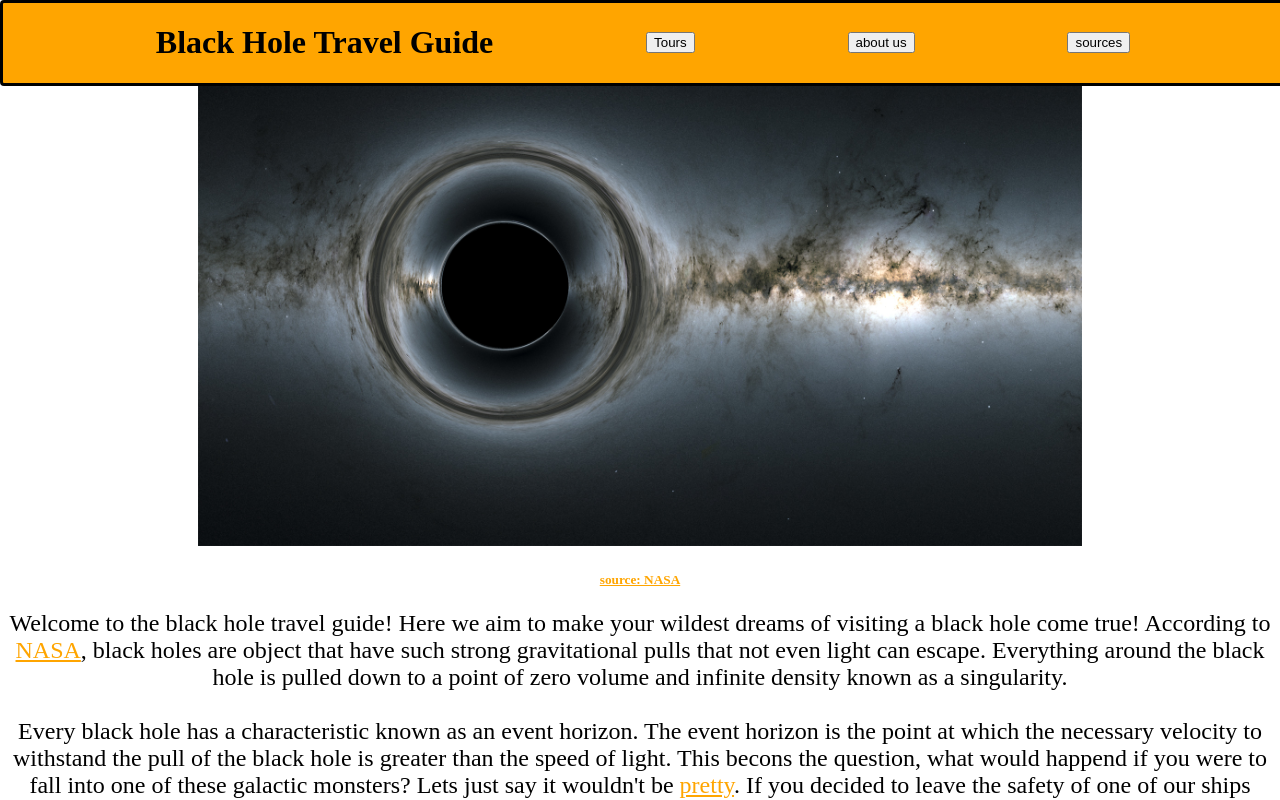
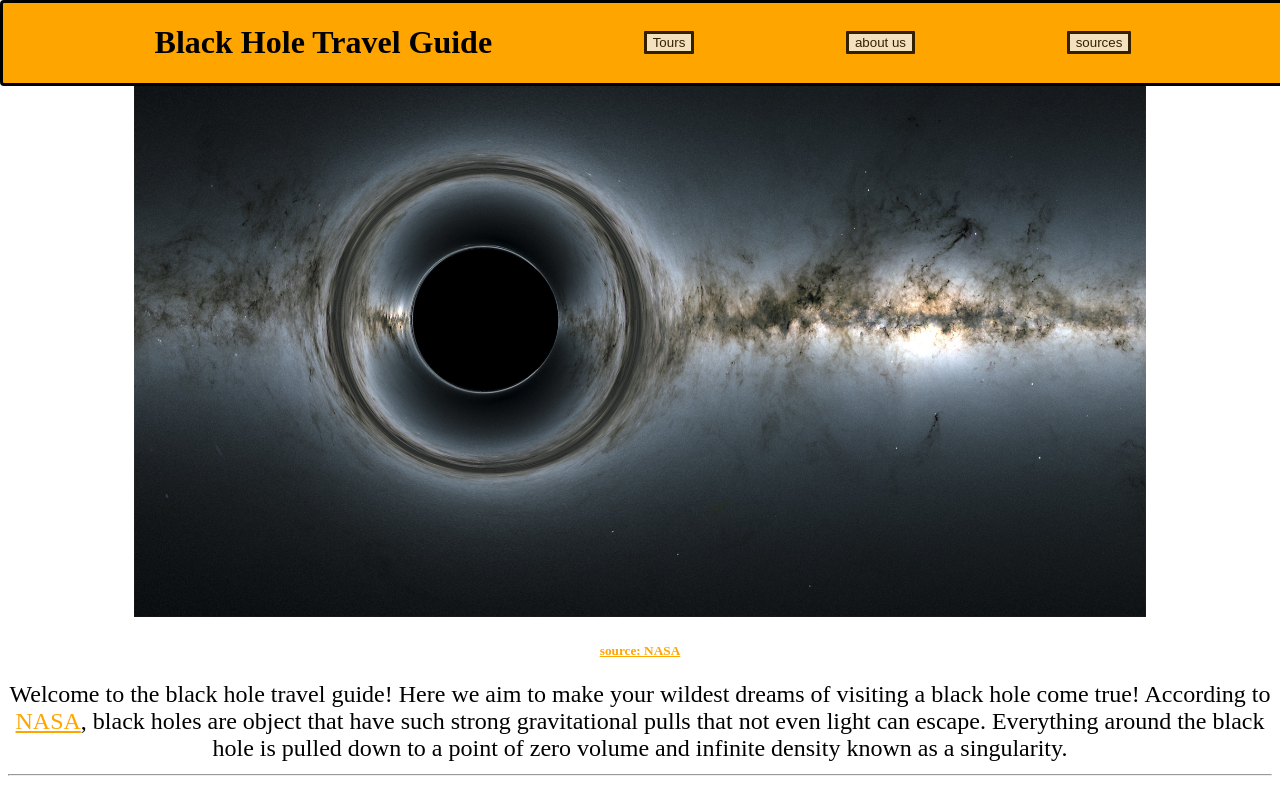
Before and after one commit to Infandous/black-holes, a React (Create React App) app: page / in a window 1280 px wide. Shown: the top 800 px of the page. Built offline with nearby package versions, Linux system fonts and the light colour scheme.

Commit message:
added functionality to buttons, added some more styles and aesthetics

```diff
--- a/src/App.js
+++ b/src/App.js
@@ -8,19 +8,33 @@ function App() {
   //initial state is home
   const [home, setHome] = useState(true)
   const [henize_2_10, setHenize_2_10] = useState(false)
+  const [tours, setTours] = useState(false)
 
+  const activate_henize_2_10 = () => {
+    setHome(false)
+    setHenize_2_10(true)
+  }
+
+  const activateTours = () => {
+    setHome(false)
+    setTours(true)
+  }
+  const activateHome = () => {
+    setHome(true)
+    setTours(false)
+  }
 
   if (home){
     return (
       <div className='app'>
-        <Topbar />
+        <Topbar homeFunc={activateHome} toursFunc={activateTours}/>
         <Intro />
       </div>
     )
-  }else if (henize_2_10){
+  }else if (tours){
     return(
       <div>
-
+        <Topbar homeFunc={activateHome} toursFunc={activateTours}/>
       </div>
     )
   }
--- a/src/components/Intro.css
+++ b/src/components/Intro.css
@@ -11,7 +11,7 @@
     color:white;
 }
 img{
-    max-width:70%;
+    max-width:80%;
     max-height:auto;
 }
 p{
@@ -22,3 +22,9 @@ p{
 a{
     color:orange;
 }
+a:hover{
+    color:blue;
+}
+hr{
+    color:orange;
+}
--- a/src/components/Intro.js
+++ b/src/components/Intro.js
@@ -18,6 +18,7 @@ const Intro = () => {
                 Everything around the black hole is pulled down to a  point of zero volume and infinite density
                 known as a singularity.
                 <br/>
+                <hr />
                 <br/>
                 Every black hole has a characteristic known as an event horizon. The event horizon is the point
                 at which the necessary velocity to withstand the pull of the black hole is greater than the
@@ -35,10 +36,12 @@ const Intro = () => {
                 compression perpendicularly. Worry not though, on our tour we won't dare venture this close to the black hole
                 and instead maintain a stable orbit around this stellar mass on our journey.
                 <br />
+                <hr />
                 <br />
                 <img src={blackHoleEventHorizen} alt="black hole event horizen" />
                 <h5><a href="https://www.universetoday.com/42471/event-horizon/">source: universtoday.com</a> </h5>
                 <br />
+                <hr />
                 There are two <a href="https://imagine.gsfc.nasa.gov/science/objects/black_holes1.html">main "classes" of black holes</a>,
                 stellar-mass black holes, and supermassive black holes. While Stellar-mass black holes are around five to twenty
                 times the mass of our sun, supermassive black holes contains millions to billions of times greater stellar mass.
@@ -46,6 +49,7 @@ const Intro = () => {
                 book a tour for! Now there is third class posited to exist known as intermediate-mass black holes, however research
                 into these are fairly new with just a few candidate objects that we know of in the universe.
                 <br />
+                <hr />
                 <br />
                 <a href="https://www.nasa.gov/vision/universe/starsgalaxies/black_hole_description.html">The formation fo black holes</a>
                 is of immense interest. Stellar-mass black holes can form when stars greater than 20 stellar-masses collapse into supernovas.
@@ -57,6 +61,7 @@ const Intro = () => {
                 almost <a href="https://www.ligo.caltech.edu/news/ligo20160211">1.3 billion years ago</a>!
                 These black holes are estimated to be around 29 and 36 times the mass of our sun.
                 <br />
+                <hr />
                 <br />
                 If you're now ready to embark on the most amazing journey of a lifetime, check out our tours page today
                 and see what we have to offer!
--- a/src/components/Topbar.css
+++ b/src/components/Topbar.css
@@ -23,3 +23,30 @@
     width: 100%;
     z-index: 9999;
 }
+
+.homeButton{
+  background: none;
+  border: none;
+  padding: 0;
+  margin: 0;
+  font: inherit;
+  color: inherit;
+  cursor: pointer;
+}
+.homeButton:hover{
+    transform:scale(1.1);
+}
+
+.otherButton{
+    border:solid;
+    border-radius:1px;
+    border-color:black;
+    opacity:0.8;
+}
+
+/* Hover effect */
+.otherButton:hover {
+    background-color: orange;
+    opacity:1;
+    transform: scale(1.1)
+  }
--- a/src/components/Topbar.js
+++ b/src/components/Topbar.js
@@ -1,11 +1,11 @@
 import './Topbar.css'
-const Topbar = () => {
+const Topbar = (props) => {
     return(
         <div className='topbar'>
-            <h1>Black Hole Travel Guide</h1>
-            <button>Tours</button>
-            <button>about us</button>
-            <button>sources</button>
+            <button className='homeButton' onClick={props.homeFunc}><h1>Black Hole Travel Guide</h1></button>
+            <button className='otherButton' onClick={props.toursFunc}>Tours</button>
+            <button className='otherButton'>about us</button>
+            <button className='otherButton'>sources</button>
         </div>
     )
 }
```
